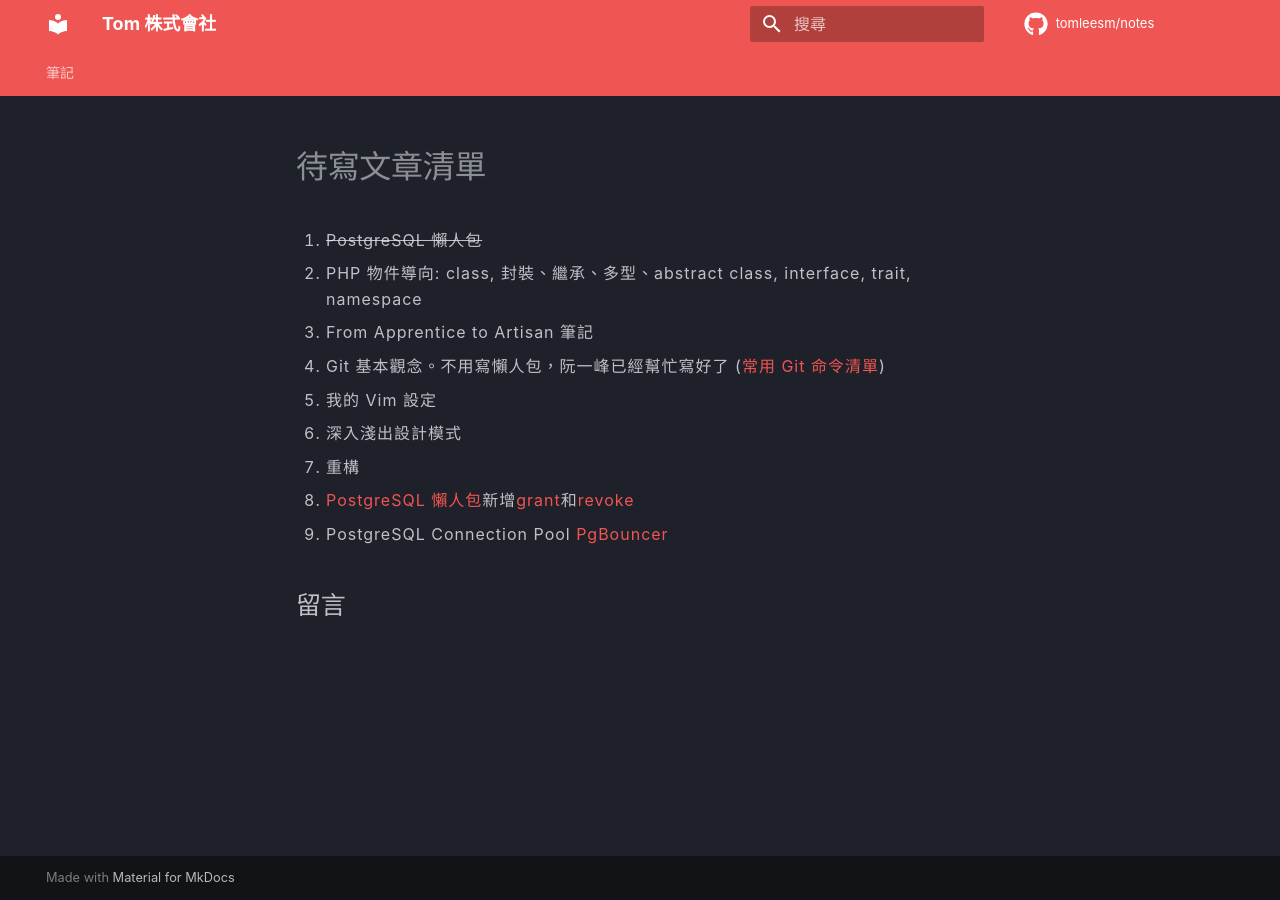
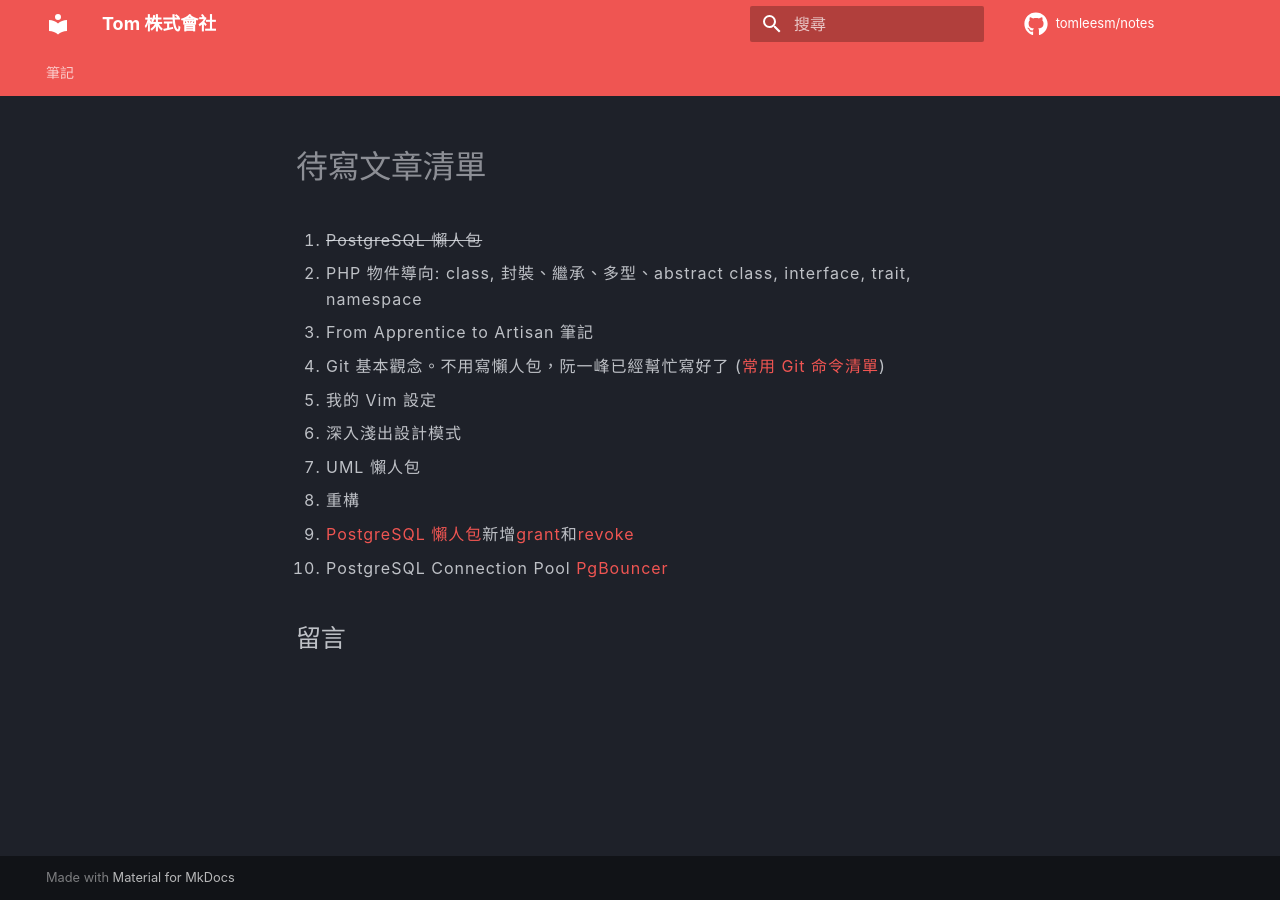
Before and after one commit to tomleesm/notes, an MkDocs documentation site: the page built from docs/articles-wait-to-write.md, in a window 1280 px wide. Built offline with MkDocs 1.6.1 and Material for MkDocs 9.7.7, drawn with Linux system fonts in a browser that asks for light colours; comment, search, counter and statistics services are not loaded.

Commit message:
待寫文章清單新增 UML 懶人包

```diff
--- a/docs/articles-wait-to-write.md
+++ b/docs/articles-wait-to-write.md
@@ -5,6 +5,7 @@
 6. Git 基本觀念。不用寫懶人包，阮一峰已經幫忙寫好了 ([常用 Git 命令清單](https://www.ruanyifeng.com/blog/2015/12/git-cheat-sheet.html))
 7. 我的 Vim 設定
 9. 深入淺出設計模式
-10. 重構
-11. [PostgreSQL 懶人包](posgtresql-cheat-sheet)新增[grant](https://docs.postgresql.tw/reference/sql-commands/grant)和[revoke](https://docs.postgresql.tw/reference/sql-commands/revoke)
+10. UML 懶人包
+11. 重構
+12. [PostgreSQL 懶人包](posgtresql-cheat-sheet)新增[grant](https://docs.postgresql.tw/reference/sql-commands/grant)和[revoke](https://docs.postgresql.tw/reference/sql-commands/revoke)
 13. PostgreSQL Connection Pool [PgBouncer](https://medium.com/pgsql-tw/you-need-pgbouncer-e62fa329b209)
```
